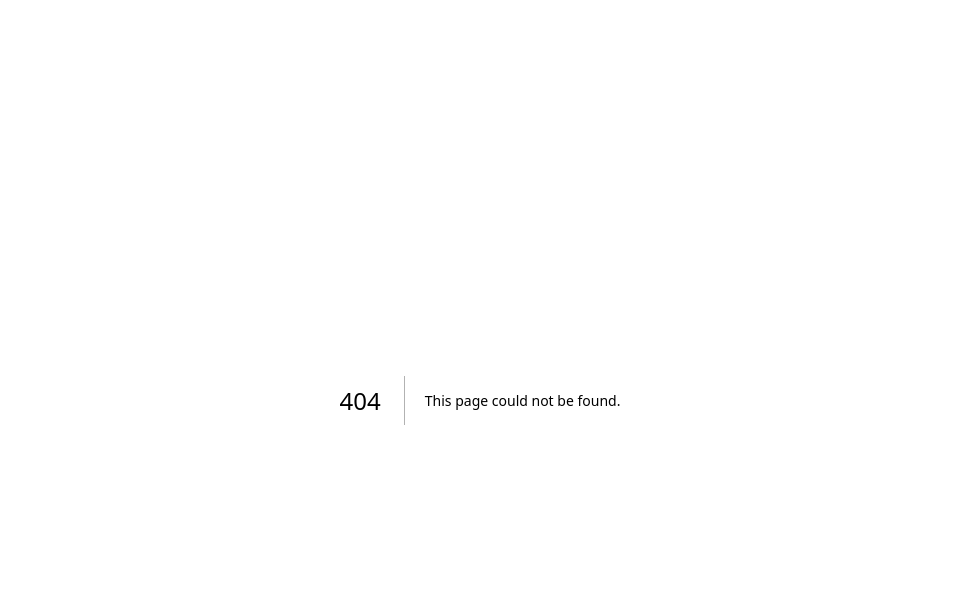
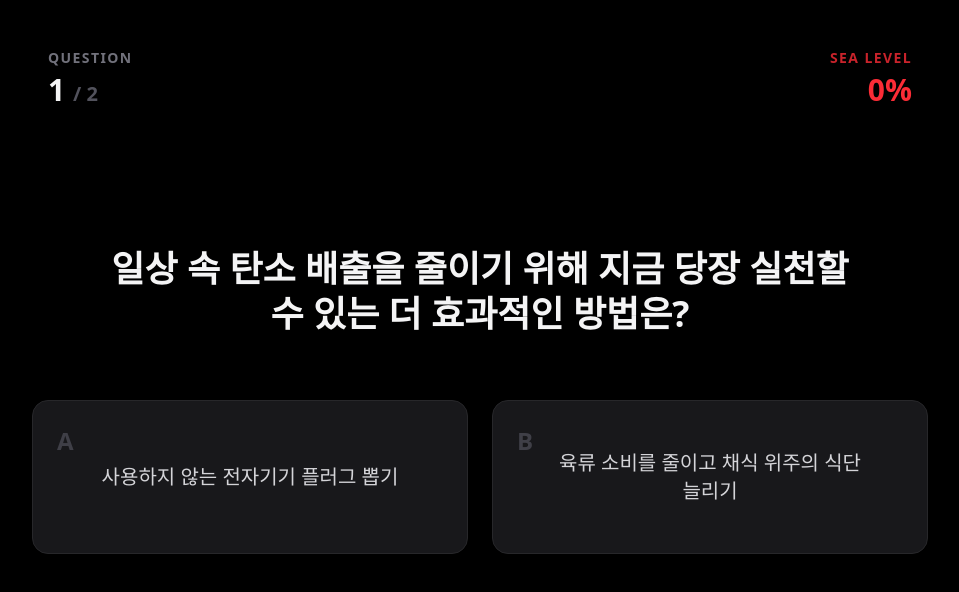
Before and after one commit to imsoohyeok/Anthropocene, a Next.js app: page /quiz in a window 1280 px wide. Before the commit this address had no page. Shown: the top 592 px of the page, without its empty margins (160-1119 px from the left). Built offline with nearby package versions, Linux system fonts and the light colour scheme.

Commit message:
퀴즈 페이지 2지선다 및 로직 구현

```diff
--- /dev/null
+++ b/src/app/quiz/page.tsx
@@ -0,0 +1,9 @@
+import QuizBoard from "@/components/quiz/QuizBoard";
+
+export default function QuizPage() {
+  return (
+    <>
+      <QuizBoard />
+    </>
+  );
+}
--- /dev/null
+++ b/src/components/quiz/QuizBoard.tsx
@@ -0,0 +1,159 @@
+"use client";
+
+import { useState } from "react";
+import { useQuizGame } from "@/hooks/useQuizGame";
+import { dummyQuizzes } from "@/data/QuizData";
+
+export default function QuizBoard() {
+  const {
+    currentQuiz,
+    currentIndex,
+    waterLevel,
+    isGameOver,
+    isFinished,
+    score,
+    handleAnswer,
+  } = useQuizGame(dummyQuizzes);
+
+  // 팝업 상태 관리: null이면 팝업 닫힘, 객체가 있으면 팝업 열림
+  const [feedback, setFeedback] = useState<{
+    isCorrect: boolean;
+    text: string;
+  } | null>(null);
+
+  // 선택지 클릭 시 즉시 넘어가지 않고 팝업을 먼저 띄움
+  const onOptionClick = (isCorrect: boolean) => {
+    setFeedback({
+      isCorrect,
+      text: currentQuiz.explanation,
+    });
+  };
+
+  // 팝업에서 '다음' 버튼을 눌렀을 때 비로소 로직(점수, 해수면 계산)을 처리하고 넘어감
+  const onNextClick = () => {
+    if (feedback) {
+      handleAnswer(feedback.isCorrect);
+      setFeedback(null);
+    }
+  };
+
+  if (isGameOver) {
+    return (
+      <div className="flex flex-col items-center justify-center w-full h-screen bg-red-950 text-white z-50 relative">
+        <h1 className="text-7xl md:text-8xl font-black mb-4 text-red-500 tracking-tighter">
+          GAME OVER
+        </h1>
+        <p className="text-xl text-zinc-300">
+          해수면이 100% 차올라 인류가 위기에 처했습니다.
+        </p>
+        <button
+          onClick={() => window.location.reload()}
+          className="mt-8 px-6 py-3 border border-red-500 text-red-500 hover:bg-red-500 hover:text-white transition-colors font-bold"
+        >
+          다시 도전하기
+        </button>
+      </div>
+    );
+  }
+
+  if (isFinished) {
+    return (
+      <div className="flex flex-col items-center justify-center w-full h-screen bg-zinc-900 text-white z-50 relative">
+        <h1 className="text-7xl md:text-8xl font-black mb-4 text-blue-500 tracking-tighter">
+          SURVIVED
+        </h1>
+        <p className="text-xl text-zinc-300">
+          정답률: <span className="font-bold text-blue-400">{score}%</span>
+        </p>
+        <p className="text-lg text-zinc-400 mt-2">
+          최종 해수면 상승: {waterLevel}%
+        </p>
+      </div>
+    );
+  }
+
+  return (
+    <div className="relative w-full h-screen flex flex-col items-center justify-center px-6 z-10 bg-black text-white">
+      {/* 1. 상단 상태 바 */}
+      <div className="absolute top-12 w-full max-w-4xl flex justify-between items-end px-4">
+        <div className="flex flex-col">
+          <span className="text-zinc-500 text-sm font-bold tracking-widest uppercase mb-1">
+            Question
+          </span>
+          <span className="text-3xl font-bold text-zinc-100">
+            {currentIndex + 1}{" "}
+            <span className="text-zinc-600 text-xl">
+              / {dummyQuizzes.length}
+            </span>
+          </span>
+        </div>
+        <div className="flex flex-col items-end">
+          <span className="text-red-500/80 text-sm font-bold tracking-widest uppercase mb-1">
+            Sea Level
+          </span>
+          <span className="text-3xl font-bold text-red-500">{waterLevel}%</span>
+        </div>
+      </div>
+
+      {/* 2. 중앙 질문 영역 */}
+      <div className="max-w-3xl text-center mb-16">
+        <h2 className="text-2xl md:text-4xl font-bold leading-tight text-zinc-100 break-keep">
+          {currentQuiz.question}
+        </h2>
+      </div>
+
+      {/* 3. 2지선다 버튼 영역 */}
+      <div className="grid grid-cols-1 md:grid-cols-2 gap-6 w-full max-w-4xl">
+        <button
+          onClick={() => onOptionClick(currentQuiz.options.A.isCorrect)}
+          disabled={feedback !== null} // 팝업이 떠있을 땐 클릭 방지
+          className="group relative flex flex-col items-center justify-center p-10 md:p-12 bg-zinc-900 border border-zinc-800 rounded-2xl hover:bg-zinc-800 hover:border-zinc-500 transition-all duration-300 disabled:opacity-50 disabled:cursor-not-allowed"
+        >
+          <span className="absolute top-6 left-6 text-2xl font-bold text-zinc-700 group-hover:text-zinc-400 transition-colors">
+            A
+          </span>
+          <span className="text-lg md:text-xl font-medium text-zinc-300 group-hover:text-white transition-colors break-keep text-center">
+            {currentQuiz.options.A.text}
+          </span>
+        </button>
+
+        <button
+          onClick={() => onOptionClick(currentQuiz.options.B.isCorrect)}
+          disabled={feedback !== null}
+          className="group relative flex flex-col items-center justify-center p-10 md:p-12 bg-zinc-900 border border-zinc-800 rounded-2xl hover:bg-zinc-800 hover:border-zinc-500 transition-all duration-300 disabled:opacity-50 disabled:cursor-not-allowed"
+        >
+          <span className="absolute top-6 left-6 text-2xl font-bold text-zinc-700 group-hover:text-zinc-400 transition-colors">
+            B
+          </span>
+          <span className="text-lg md:text-xl font-medium text-zinc-300 group-hover:text-white transition-colors break-keep text-center">
+            {currentQuiz.options.B.text}
+          </span>
+        </button>
+      </div>
+
+      {/* 4. 피드백 팝업 (오버레이) */}
+      {feedback && (
+        <div className="absolute inset-0 z-50 flex items-center justify-center bg-black/80 backdrop-blur-sm p-4">
+          <div
+            className={`max-w-xl w-full p-8 rounded-2xl border ${feedback.isCorrect ? "bg-blue-950/50 border-blue-500" : "bg-red-950/50 border-red-500"} flex flex-col items-center text-center shadow-2xl transform transition-all`}
+          >
+            <h3
+              className={`text-4xl font-black mb-4 ${feedback.isCorrect ? "text-blue-400" : "text-red-500"}`}
+            >
+              {feedback.isCorrect ? "정답입니다!" : "오답입니다!"}
+            </h3>
+            <p className="text-lg text-zinc-200 mb-8 break-keep leading-relaxed">
+              {feedback.text}
+            </p>
+            <button
+              onClick={onNextClick}
+              className={`px-8 py-3 rounded-lg font-bold text-lg transition-colors ${feedback.isCorrect ? "bg-blue-600 hover:bg-blue-500 text-white" : "bg-red-600 hover:bg-red-500 text-white"}`}
+            >
+              다음 문제로
+            </button>
+          </div>
+        </div>
+      )}
+    </div>
+  );
+}
--- /dev/null
+++ b/src/data/QuizData.ts
@@ -0,0 +1,32 @@
+import { QuizItem } from "@/types/quiz";
+
+// 임시 더미 데이터
+export const dummyQuizzes: QuizItem[] = [
+  {
+    id: 1,
+    question:
+      "일상 속 탄소 배출을 줄이기 위해 지금 당장 실천할 수 있는 더 효과적인 방법은?",
+    options: {
+      A: { text: "사용하지 않는 전자기기 플러그 뽑기", isCorrect: false },
+      B: {
+        text: "육류 소비를 줄이고 채식 위주의 식단 늘리기",
+        isCorrect: true,
+      },
+    },
+    explanation:
+      "채식 위주의 식단은 전자기기 대기전력 차단보다 개인 탄소 발자국을 줄이는 데 압도적으로 큰 영향을 미칩니다.",
+    penalty: 30, // 틀리면 해수면 30% 상승 (치명적)
+  },
+  {
+    id: 2,
+    question:
+      "가까운 거리를 이동할 때, 환경에 가장 나쁜 영향을 미치는 이동 수단은?",
+    options: {
+      A: { text: "혼자 타는 내연기관 자동차", isCorrect: true },
+      B: { text: "배터리를 사용하는 전동 킥보드", isCorrect: false },
+    },
+    explanation:
+      "내연기관 자동차는 1인당 탄소 배출량이 가장 높은 이동 수단입니다.",
+    penalty: 20, // 틀리면 해수면 20% 상승
+  },
+];
```
